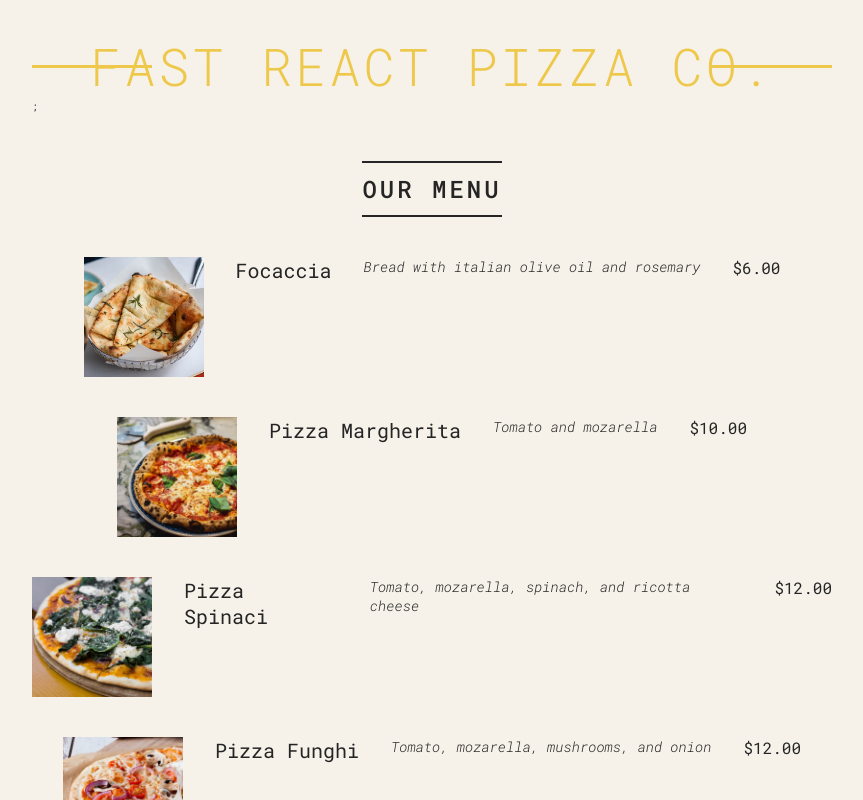
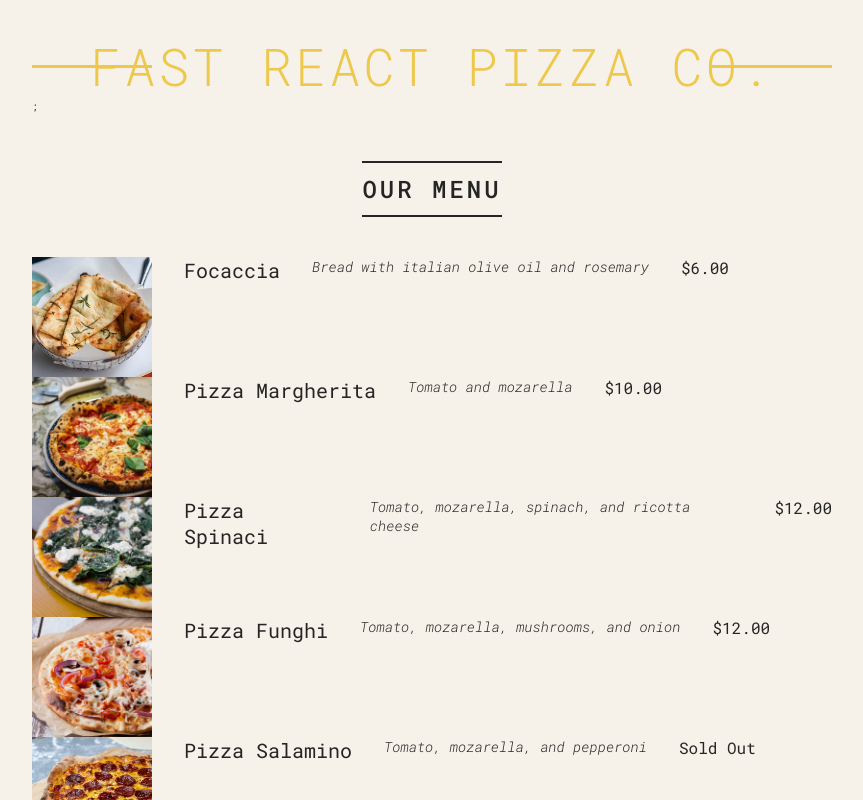
Before and after one commit to cmtayl0r/react-pizza-card, a React (Vite) app: page / in a window 1280 px wide. Shown: the top 800 px of the page, without its empty margins (208-1071 px from the left). Built offline with nearby package versions, Linux system fonts and the light colour scheme.

Commit message:
add props and list render method

```diff
--- a/src/main.jsx
+++ b/src/main.jsx
@@ -32,30 +32,25 @@ function Menu() {
   return (
     <main className="menu">
       <h2>Our Menu</h2>
-      {pizzaData.map((pizza, index) => (
-        <Pizza
-          key={index}
-          name={pizza.name}
-          ingredients={pizza.ingredients}
-          price={pizza.price}
-          photoName={pizza.photoName}
-          soldOut={pizza.soldOut}
-        ></Pizza>
-      ))}
+      <ul>
+        {pizzaData.map((pizza, index) => (
+          <Pizza key={index} {...pizza} />
+        ))}
+      </ul>
     </main>
   );
 }
 
 function Pizza({ name, ingredients, price, photoName, soldOut }) {
   return (
-    <div className="pizza">
-      <img src={photoName} alt="{name}" />
+    <li className="pizza">
+      <img src={photoName} alt="{`Photo of ${name}`}" />
       <h3>{name}</h3>
       <p>{ingredients}</p>
       <span className="pizza__price" aria-live="polite">
         {soldOut ? "Sold Out" : `$${price.toFixed(2)}`}
       </span>
-    </div>
+    </li>
   );
 }
 
```
